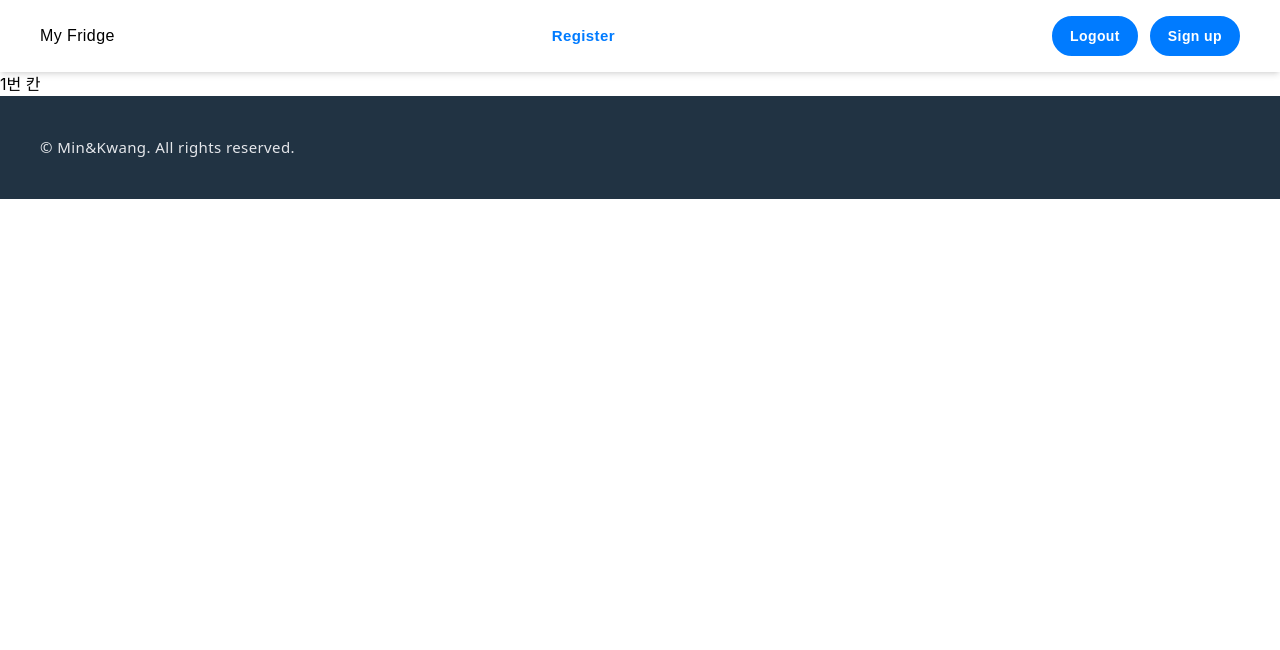
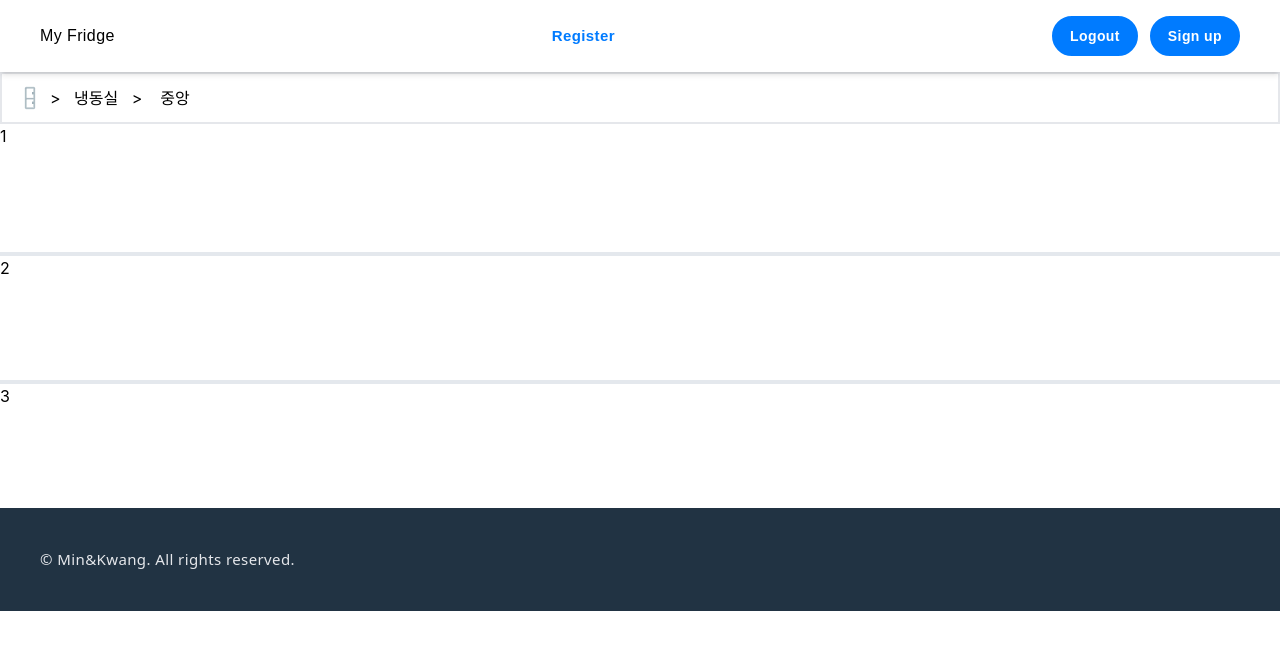
Before and after one commit to minzunim/fridge, a React (Create React App) app: page /compartment in a window 1280 px wide. Shown: the top 650 px of the page. Built offline with nearby package versions, Linux system fonts and the light colour scheme.

Commit message:
[Design] BreadCrumb 기본, Center & floor component 추가

```diff
--- a/src/App.tsx
+++ b/src/App.tsx
@@ -2,7 +2,7 @@ import { BrowserRouter, Route, Router, Routes } from 'react-router-dom';
 import './App.css';
 import Login from './pages/Login';
 import MyPage from './pages/Mypage';
-import Center from './pages/Center';
+import Center from './pages/Center2';
 import Register from './pages/Register';
 import Gate from './pages/Gate';
 import Compartment from './pages/Compartment';
--- /dev/null
+++ b/src/components/Center.tsx
@@ -0,0 +1,11 @@
+import Floor from "./Floor";
+
+const Center = () => {
+    return (
+        <div>
+            <Floor />
+        </div>
+    );
+};
+
+export default Center;
--- /dev/null
+++ b/src/components/Floor.tsx
@@ -0,0 +1,11 @@
+const Floor = () => {
+    return (
+        <div className="divide-y-4 divide-slate-400/25 h-96">
+            <div className="h-2/6">1</div>
+            <div className="h-2/6">2</div>
+            <div className="h-2/6">3</div>
+        </div>
+    );
+};
+
+export default Floor;
--- a/src/components/common/subHeader.tsx
+++ b/src/components/common/subHeader.tsx
@@ -1,9 +1,19 @@
-const SubHeader = ({ }) => {
+import { ReactComponent as Refrigerator_icon } from "../../assets/images/refrigerator_icon.svg";
+
+interface SubHeaderPropsType {
+    first_position: number;
+}
+
+
+const SubHeader = ({ first_position }: SubHeaderPropsType) => {
     return (
-        <div>
-
+        <div className="px-2 py-3 flex border-solid border-2">
+            <Refrigerator_icon className="flex-initial w-10 size-6"></Refrigerator_icon>
+            <div className="flex-initial w-80">&gt; &nbsp;&nbsp;{first_position === 0 ? '냉장실' : '냉동실'} &nbsp; &gt; &nbsp;&nbsp; 중앙</div>
         </div>
     );
 };
 
+
+
 export default SubHeader;
--- a/src/pages/Compartment.tsx
+++ b/src/pages/Compartment.tsx
@@ -1,19 +1,22 @@
 import { useLocation } from "react-router-dom";
-import SubHeader from "../components/common/subHeader";
 import Layout from "../components/Layout/Layout";
+import SubHeader from "../components/common/SubHeader";
+import Center from "../components/Center";
 
 const Compartment = () => {
 
     const query = useLocation();
+    const first_position: number = parseInt(query.search.split("first_position=")[1]);
 
     console.log('query', query);
 
     return (
         <Layout>
-            <div>1번 칸</div>
             <SubHeader
+                first_position={first_position}
+            />
+            <Center />
 
-            />
         </Layout>
     );
 };
```
Also changed, not shown: src/assets/images/refrigerator_icon.svg (added), src/pages/Center2.tsx (renamed from src/pages/Center.tsx).
